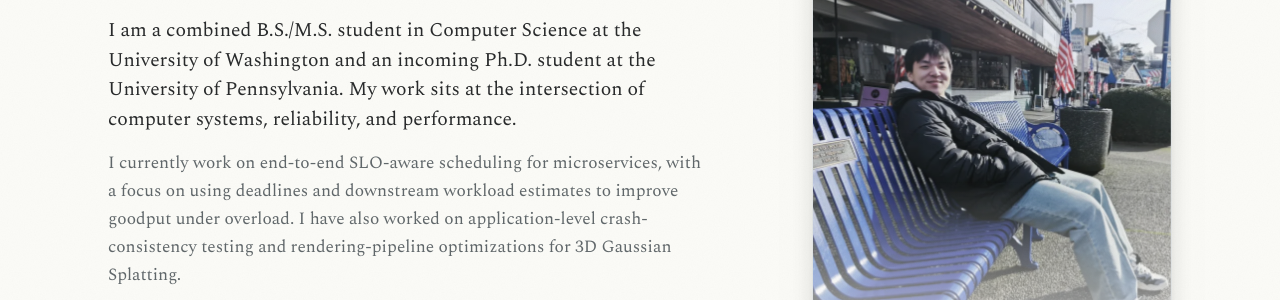
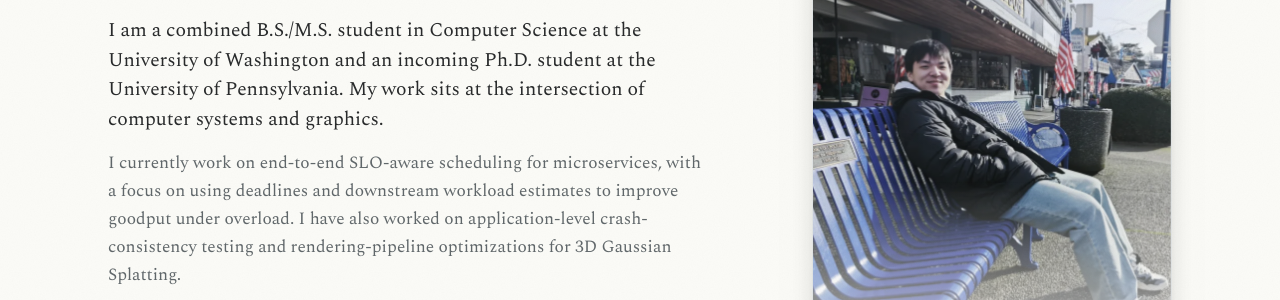
Before and after one commit to JiexiaoXu/JiexiaoXu.github.io, a Jekyll site: the page index.html, which Jekyll copies as it is, in a window 1280 px wide. Shown: the part 218-518 px from the top of the page. Built offline with Jekyll 4.4.1, drawn with Linux system fonts in a browser that asks for light colours.

Commit message:
fix the intro

```diff
--- a/index.html
+++ b/index.html
@@ -86,7 +86,7 @@
             I am a combined B.S./M.S. student in Computer Science at the
             University of Washington and an incoming Ph.D. student at the
             University of Pennsylvania. My work sits at the intersection of
-            computer systems, reliability, and performance.
+            computer systems and graphics.
           </p>
           <p>
             I currently work on end-to-end SLO-aware scheduling for
```
